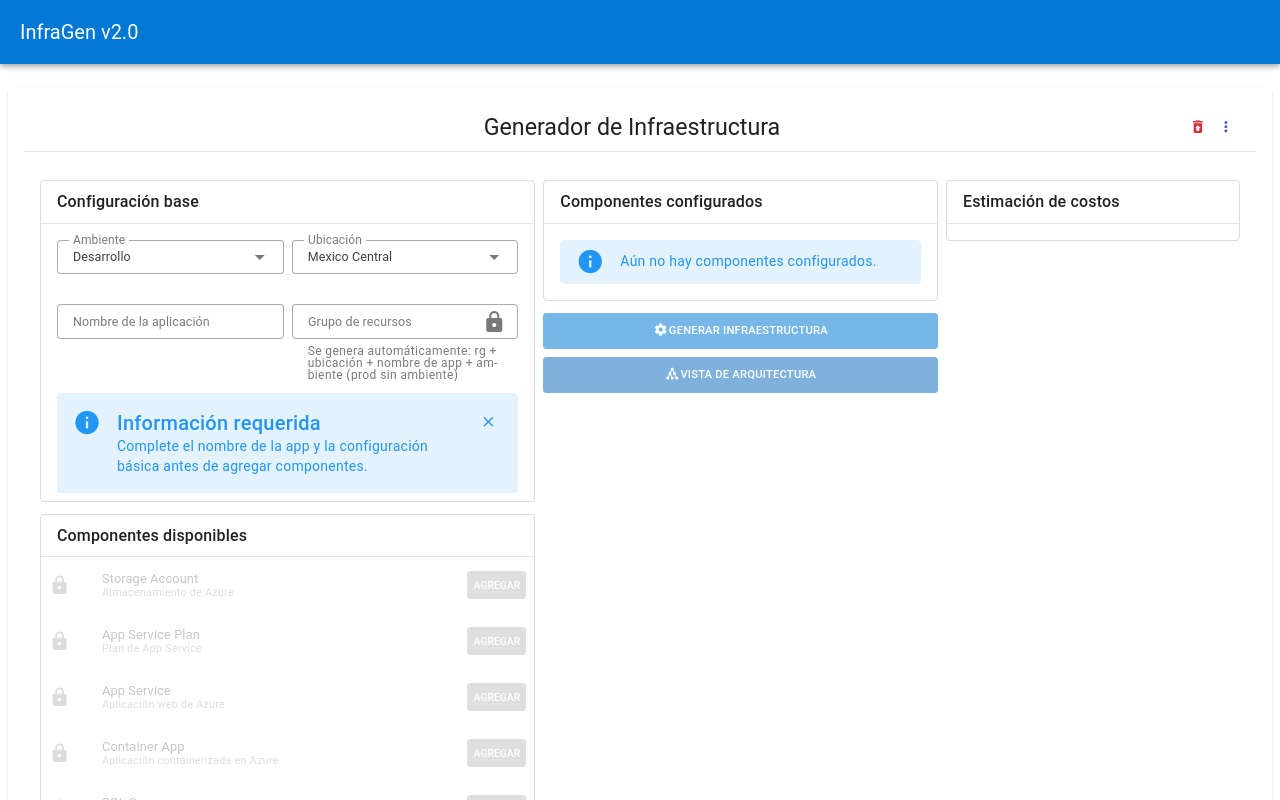
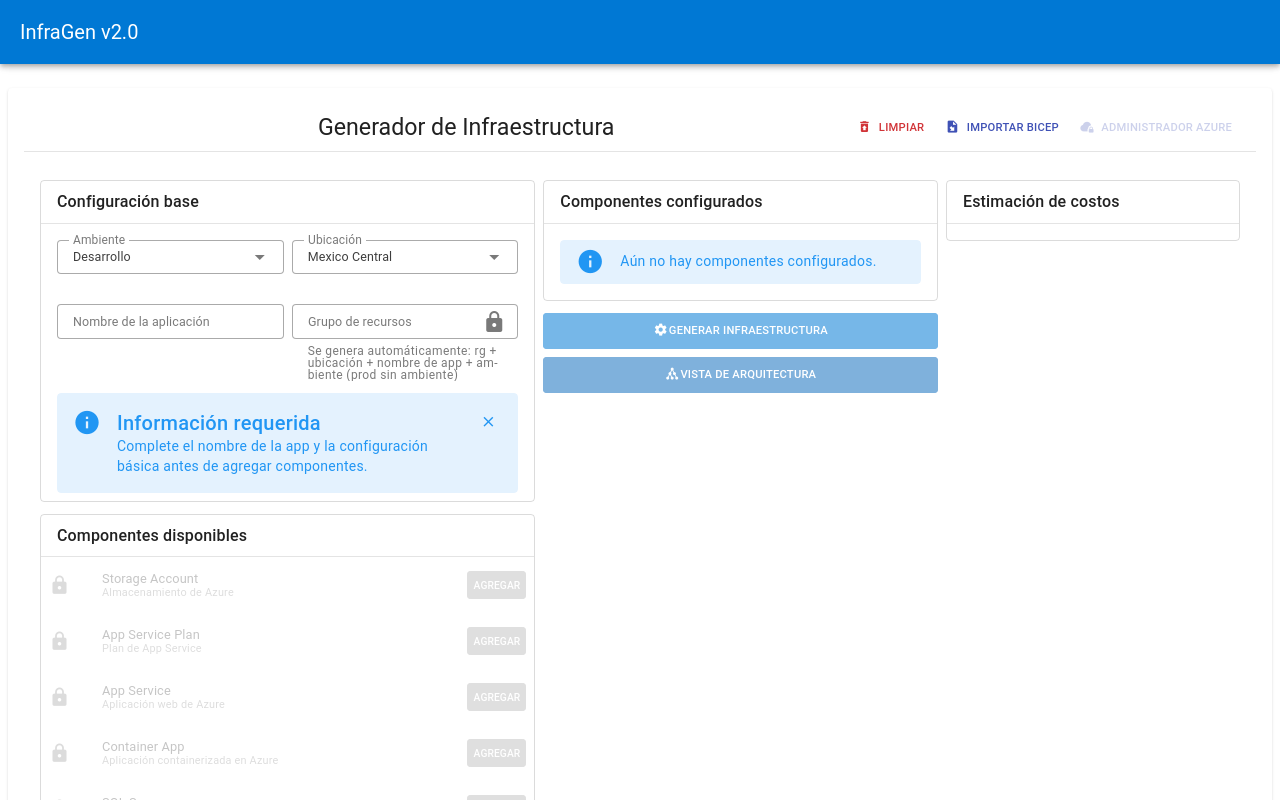
Before and after one commit to vicoscanseco/InfraGen, a Vue app: page / in a window 1280 px wide. Shown: the top 800 px of the page. Built offline with nearby package versions, Linux system fonts and the light colour scheme.

Commit message:
feat: update button styles and add tooltips for actions in AzureSelector component; enhance cost alert styling in CostEstimator component

```diff
--- a/src/components/AzureSelector.vue
+++ b/src/components/AzureSelector.vue
@@ -4,46 +4,53 @@
       <v-card-title class="d-flex justify-space-between align-center">
         <span class="text-h5 flex-grow-1 text-center pl-10">Generador de Infraestructura</span>
 
+        <div class="d-flex align-center ga-2">
           <v-tooltip text="Limpiar configuración guardada y reiniciar formulario">
             <template v-slot:activator="{ props }">
               <v-btn
                 v-bind="props"
-              icon="mdi-delete-restore"
+                prepend-icon="mdi-delete-restore"
                 variant="text"
                 color="error"
                 size="small"
                 @click="clearLocalStorage"
-            ></v-btn>
+              >
+                Limpiar
+              </v-btn>
             </template>
           </v-tooltip>
 
-        <v-menu location="bottom end">
+          <v-tooltip text="Cargar configuración desde un archivo Bicep">
             <template v-slot:activator="{ props }">
               <v-btn
                 v-bind="props"
-              icon="mdi-dots-vertical"
+                prepend-icon="mdi-file-import"
                 variant="text"
                 color="indigo"
                 size="small"
-            />
+                @click="openBicepImporter"
+              >
+                Importar Bicep
+              </v-btn>
             </template>
-
-          <v-list density="compact">
-            <v-list-item
-              prepend-icon="mdi-file-import"
-              title="Importar Bicep"
-              subtitle="Cargar archivo Bicep"
-              @click="openBicepImporter"
-            />
-            <v-list-item
+          </v-tooltip>
+
+          <v-tooltip text="Abrir ventana de despliegue en Azure (requiere Bicep generado)">
+            <template v-slot:activator="{ props }">
+              <v-btn
+                v-bind="props"
                 prepend-icon="mdi-cloud-lock"
-              title="Administrador Azure"
-              subtitle="Abrir ventana de despliegue"
+                variant="text"
+                color="indigo"
+                size="small"
                 :disabled="!bicepContent"
                 @click="openAzureDeploymentWindow"
-            />
-          </v-list>
-        </v-menu>
+              >
+                Administrador Azure
+              </v-btn>
+            </template>
+          </v-tooltip>
+        </div>
       </v-card-title>
       <v-divider class="mb-3" />
       <v-card-text>
--- a/src/components/CostEstimator.vue
+++ b/src/components/CostEstimator.vue
@@ -196,8 +196,8 @@
             <v-alert
               type="info"
               density="compact"
-              variant="tonal"
-              class="mt-4"
+              variant="flat"
+              class="mt-4 cost-note-soft"
               border="start"
             >
               <template v-slot:prepend>
@@ -721,4 +721,13 @@ const exportReport = (format) => {
   max-width: 100px;
   white-space: normal;
 }
+
+.cost-note-soft {
+  background-color: rgba(2, 136, 209, 0.08) !important;
+  border-color: rgba(2, 136, 209, 0.28) !important;
+}
+
+.cost-note-soft :deep(.v-alert__content) {
+  color: rgba(0, 0, 0, 0.68);
+}
 </style>
```
Lines whose indentation alone changed are shown as unchanged.
